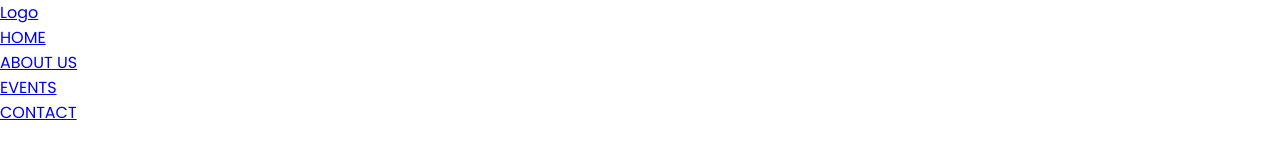
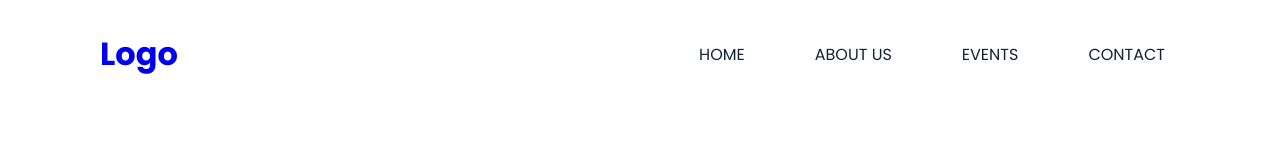
Before and after one commit to juniortimoteo18/parallax-website-HTML-CSS-JavaScript, a plain HTML site: page about_us.html in a window 1280 px wide. Drawn offline with Linux system fonts and the light colour scheme.

Commit message:
Update style.css

```diff
--- a/style.css
+++ b/style.css
@@ -11,3 +11,41 @@ body {
     background: #fff;
     min-height: 100vh;
 }
+header {
+    position: absolute;
+    top: 0;
+    left: 0;
+    width: 100%;
+    padding: 30px 100px;
+    display: flex;
+    justify-content: space-between;
+    align-items: center;
+    z-index: 1000;
+}
+
+.logo {
+    font-weight: 700;
+    font-size: 2em;
+    text-decoration: none;
+}
+
+.navigation {
+    display: flex;
+    justify-content: center;
+    align-items: center;
+    gap: 40px;
+}
+.navigation li {
+    list-style: none;
+}
+.navigation li a {
+    text-decoration: none;
+    padding: 6px 15px;
+    color: #112434;
+    border-radius: 20px;
+}
+.navigation li a:hover {
+    background: #112434;
+    color: #fff;
+    ;
+}
```
